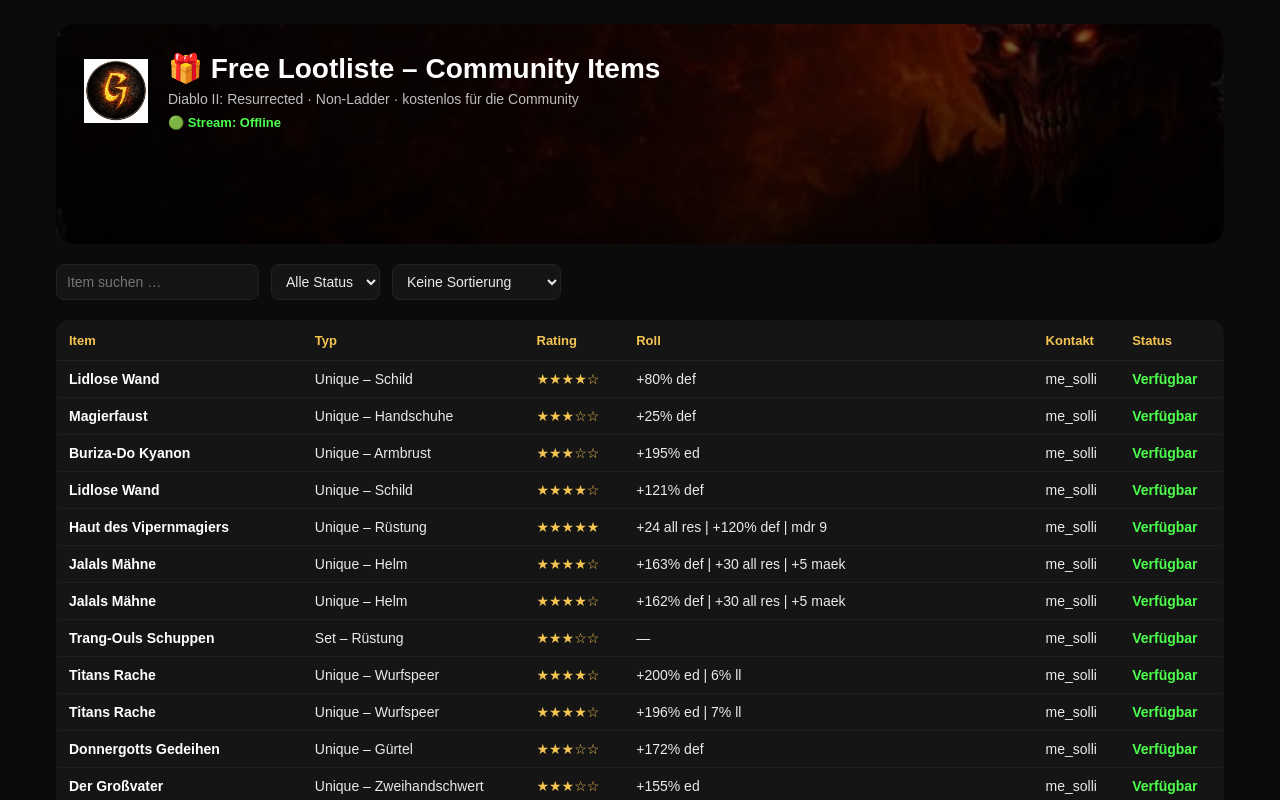
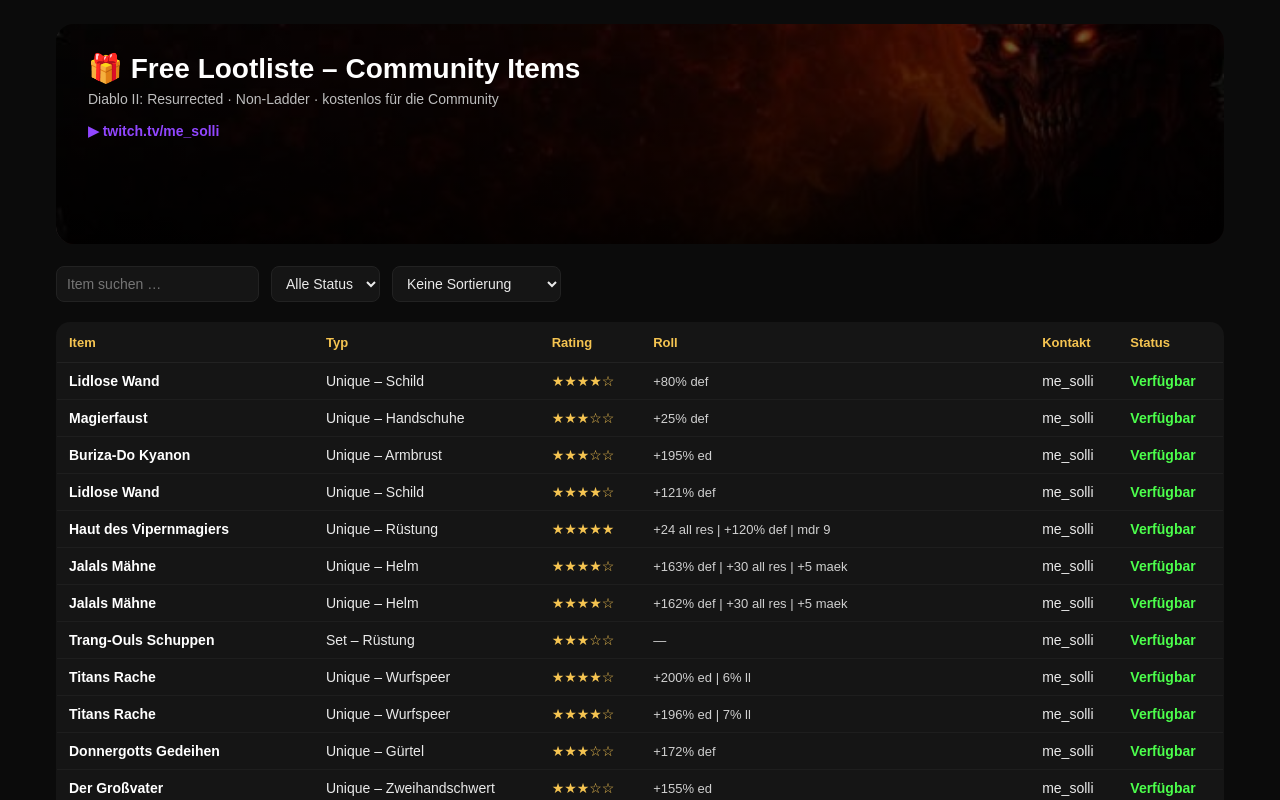
Before and after one commit to me-solli/lootliste, a plain HTML site: page index.html in a window 1280 px wide. Shown: the top 800 px of the page. Drawn offline with Linux system fonts and the light colour scheme.

Commit message:
Update index.html

```diff
--- a/index.html
+++ b/index.html
@@ -15,71 +15,87 @@
       --muted:#bdbdbd;
       --green:#4cff4c;
       --red:#ff5c5c;
+      --purple:#9146FF;
     }
+
     *{box-sizing:border-box}
+
     body{
       margin:0;
       font-family:Arial,Helvetica,sans-serif;
       background:var(--bg);
       color:var(--text);
     }
+
     .wrapper{
       max-width:1200px;
       margin:0 auto;
       padding:0 16px 40px;
     }
 
-    /* ===== HERO ===== */
+    /* ===== HERO / BANNER ===== */
     .hero{
       margin-top:24px;
       border-radius:18px;
       overflow:hidden;
     }
+
     .hero-inner{
       position:relative;
       min-height:220px;
       background:url("./img/banner-diablo.jpg") center/cover no-repeat;
     }
+
     .hero-overlay{
       position:absolute;
       inset:0;
-      background:linear-gradient(180deg,rgba(0,0,0,.55),rgba(0,0,0,.9));
+      background:linear-gradient(
+        180deg,
+        rgba(0,0,0,.55) 0%,
+        rgba(0,0,0,.85) 70%,
+        rgba(0,0,0,.95) 100%
+      );
     }
+
     .hero-content{
       position:relative;
       z-index:2;
-      padding:28px;
-      display:flex;
-      gap:20px;
-      align-items:center;
+      padding:28px 32px;
     }
-    .hero-content img{
-      width:64px;height:64px;
-    }
+
     .hero h1{
       margin:0;
       font-size:28px;
       color:#fff;
     }
+
     .hero p{
-      margin:6px 0 0;
+      margin:6px 0 10px;
       color:var(--muted);
       font-size:14px;
     }
-    .stream-status{
-      margin-top:8px;
-      font-size:13px;
-      color:var(--green);
+
+    .hero-links a{
+      display:inline-block;
+      margin-top:6px;
+      color:var(--purple);
+      text-decoration:none;
       font-weight:bold;
+      font-size:14px;
+    }
+
+    .hero-links a:hover{
+      text-decoration:underline;
     }
 
     /* ===== CONTROLS ===== */
     .controls{
-      margin-top:20px;
+      margin-top:22px;
       display:flex;
       gap:12px;
       flex-wrap:wrap;
     }
+
     input,select{
       background:var(--soft);
       border:1px solid var(--border);
@@ -99,23 +115,51 @@
       border-radius:14px;
       overflow:hidden;
     }
+
     thead th{
       padding:12px;
       text-align:left;
       font-size:13px;
       color:var(--gold);
       border-bottom:1px solid var(--border);
+      white-space:nowrap;
     }
+
     tbody td{
       padding:10px 12px;
       border-bottom:1px solid #1e1e1e;
       font-size:14px;
+      vertical-align:middle;
     }
-    tbody tr:hover{background:#191919}
-    .item-name{font-weight:bold;color:#fff}
-    .stars{color:var(--gold)}
-    .status.verfuegbar{color:var(--green);font-weight:bold}
-    .status.vergeben{color:var(--red);font-weight:bold}
+
+    tbody tr:hover{
+      background:#191919;
+    }
+
+    .item-name{
+      font-weight:bold;
+      color:#fff;
+      min-width:220px;
+    }
+
+    .stars{
+      color:var(--gold);
+    }
+
+    .roll{
+      font-size:13px;
+      color:#cfcfcf;
+    }
+
+    .status.verfuegbar{
+      color:var(--green);
+      font-weight:bold;
+    }
+
+    .status.vergeben{
+      color:var(--red);
+      font-weight:bold;
+    }
 
     /* ===== FOOTER ===== */
     footer{
@@ -124,18 +168,29 @@
       border-top:1px solid var(--border);
       font-size:13px;
     }
+
     footer a{
       color:var(--gold);
       margin-right:16px;
       text-decoration:none;
     }
-    footer a:hover{text-decoration:underline}
 
-    /* ===== EDIT MODE ===== */
-    .edit-hint{
-      margin-top:10px;
-      font-size:12px;
-      color:#777;
+    footer a:hover{
+      text-decoration:underline;
+    }
+
+    /* ===== MOBILE ===== */
+    @media (max-width:700px){
+      thead{display:none}
+      table,tbody,tr,td{display:block;width:100%}
+      tbody tr{
+        padding:10px 0;
+        border-bottom:1px solid var(--border);
+      }
+      tbody td{
+        border:none;
+        padding:6px 12px;
+      }
     }
   </style>
 </head>
@@ -143,20 +198,23 @@
 <body>
 <div class="wrapper">
 
+  <!-- BANNER -->
   <section class="hero">
     <div class="hero-inner">
       <div class="hero-overlay"></div>
       <div class="hero-content">
-        <img src="./img/logo-rune.png" alt="Logo">
-        <div>
         <h1>🎁 Free Lootliste – Community Items</h1>
         <p>Diablo II: Resurrected · Non-Ladder · kostenlos für die Community</p>
-          <div class="stream-status">🟢 Stream: Offline</div>
+        <div class="hero-links">
+          <a href="https://www.twitch.tv/me_solli" target="_blank" rel="noopener">
+            ▶ twitch.tv/me_solli
+          </a>
         </div>
       </div>
     </div>
   </section>
 
+  <!-- FILTER -->
   <div class="controls">
     <input id="search" placeholder="Item suchen …">
     <select id="statusFilter">
@@ -171,6 +229,7 @@
     </select>
   </div>
 
+  <!-- TABLE -->
   <table>
     <thead>
       <tr>
@@ -185,10 +244,7 @@
     <tbody id="loot-table"></tbody>
   </table>
 
-  <div class="edit-hint">
-    Edit-Modus: <strong>STRG + ALT + E</strong>
-  </div>
-
+  <!-- FOOTER -->
   <footer>
     <a href="impressum.html">Impressum</a>
     <a href="datenschutz.html">Datenschutz</a>
@@ -199,55 +255,57 @@
 <script type="module">
   import items from "./items.js";
 
-let editMode=false;
-const tbody=document.getElementById("loot-table");
-const search=document.getElementById("search");
-const statusFilter=document.getElementById("statusFilter");
-const sortStars=document.getElementById("sortStars");
+  const tbody = document.getElementById("loot-table");
+  const search = document.getElementById("search");
+  const statusFilter = document.getElementById("statusFilter");
+  const sortStars = document.getElementById("sortStars");
 
-function starCount(s){return (s.match(/★/g)||[]).length}
+  function starCount(s){
+    return (s.match(/★/g) || []).length;
+  }
 
   function render(){
-  tbody.innerHTML="";
-  let list=[...items];
+    tbody.innerHTML = "";
+    let list = [...items];
 
-  if(search.value)
-    list=list.filter(i=>i.name.toLowerCase().includes(search.value.toLowerCase()));
+    if(search.value){
+      list = list.filter(i =>
+        i.name.toLowerCase().includes(search.value.toLowerCase())
+      );
+    }
 
-  if(statusFilter.value!=="all")
-    list=list.filter(i=>i.status===statusFilter.value);
+    if(statusFilter.value !== "all"){
+      list = list.filter(i => i.status === statusFilter.value);
+    }
 
-  if(sortStars.value!=="none"){
+    if(sortStars.value !== "none"){
       list.sort((a,b)=>{
-      const d=starCount(b.stars)-starCount(a.stars);
-      return sortStars.value==="desc"?d:-d;
+        const diff = starCount(b.stars) - starCount(a.stars);
+        return sortStars.value === "desc" ? diff : -diff;
       });
     }
 
-  list.forEach(i=>{
-    const tr=document.createElement("tr");
-    tr.innerHTML=`
-      <td class="item-name">${i.name}</td>
-      <td>${i.category}</td>
-      <td class="stars">${i.stars}</td>
-      <td>${i.roll}</td>
-      <td>${i.contact}</td>
-      <td class="status ${i.status==="Verfügbar"?"verfuegbar":"vergeben"}">${i.status}</td>
+    list.forEach(item => {
+      const tr = document.createElement("tr");
+      tr.innerHTML = `
+        <td class="item-name">${item.name}</td>
+        <td>${item.category}</td>
+        <td class="stars">${item.stars}</td>
+        <td class="roll">${item.roll}</td>
+        <td>${item.contact}</td>
+        <td class="status ${item.status === "Verfügbar" ? "verfuegbar" : "vergeben"}">
+          ${item.status}
+        </td>
       `;
       tbody.appendChild(tr);
     });
   }
 
   render();
-search.oninput=render;
-statusFilter.onchange=render;
-sortStars.onchange=render;
+  search.oninput = render;
+  statusFilter.onchange = render;
+  sortStars.onchange = render;
+</script>
 
-document.addEventListener("keydown",e=>{
-  if(e.ctrlKey&&e.altKey&&e.key==="e"){
-    alert("Edit-Modus aktiviert.\nÄnderungen bitte in items.js vornehmen.");
-  }
-});
-</script>
 </body>
 </html>
```
Lines whose indentation alone changed are shown as unchanged.
